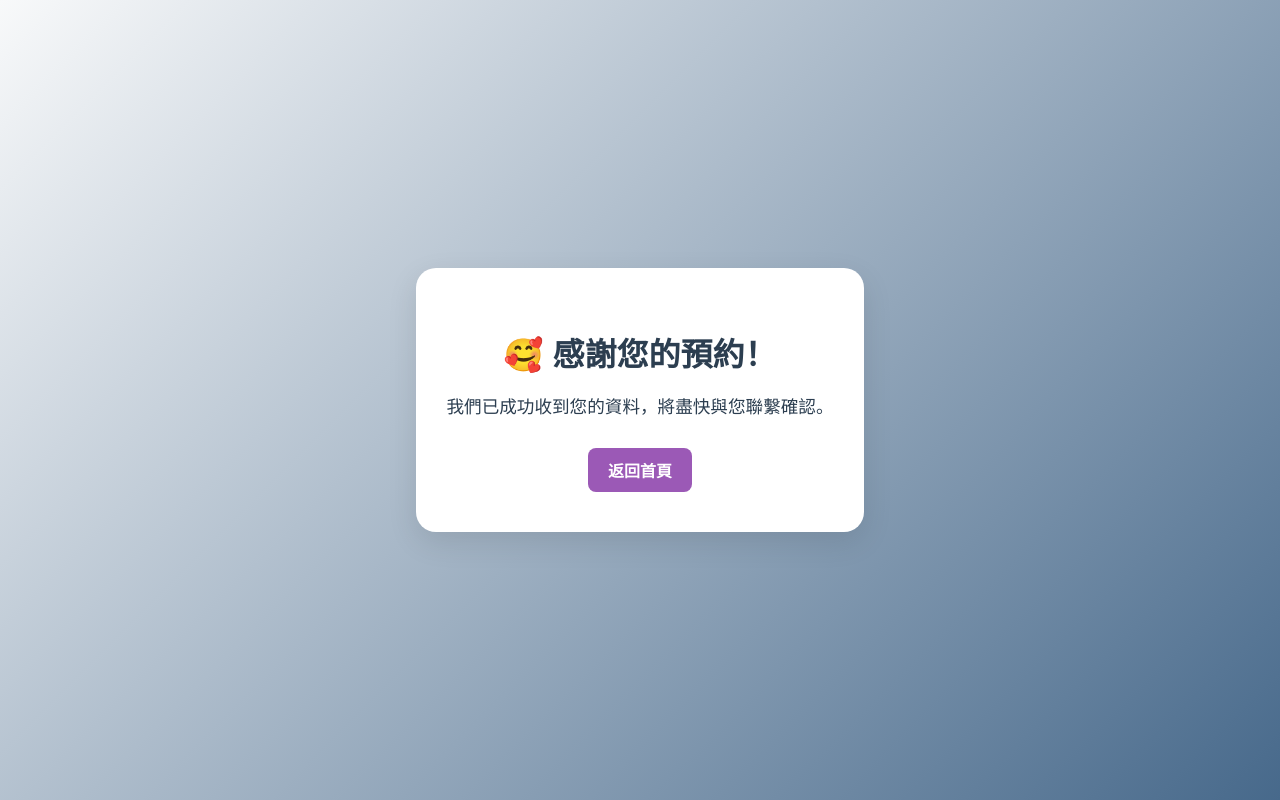
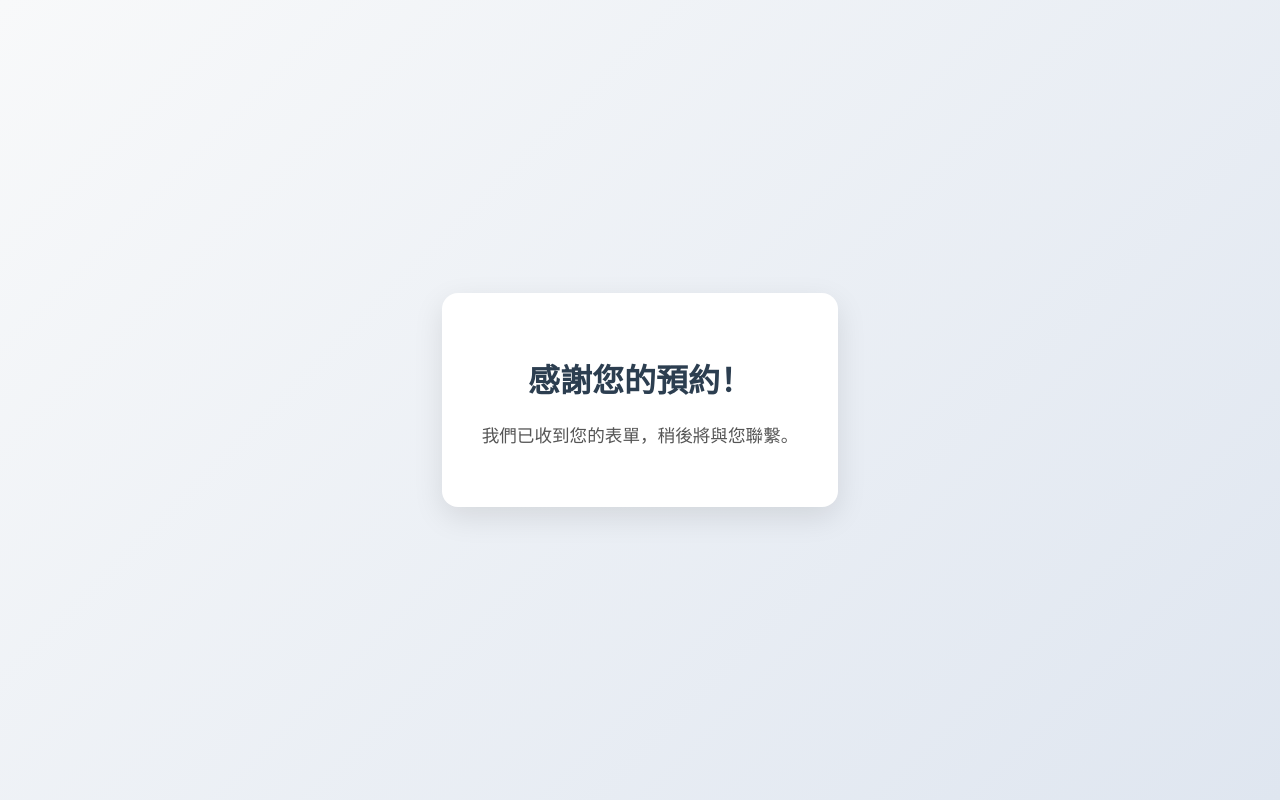
Before and after one commit to marina-chan49/VanCat-Lodge, a plain HTML site: page thankyou.html in a window 1280 px wide. Drawn offline with Linux system fonts and the light colour scheme.

Commit message:
Update thankyou.html

```diff
--- a/thankyou.html
+++ b/thankyou.html
@@ -3,55 +3,54 @@
 <head>
   <meta charset="UTF-8">
   <meta name="viewport" content="width=device-width, initial-scale=1.0">
-  <title>感謝您的預約 - VanCat Lodge</title>
+  <title>感謝您的預約</title>
   <style>
     body {
-      background: linear-gradient(135deg, #f8f9fa 0%, #47698b 100%);
       font-family: 'Noto Sans TC', sans-serif;
-      margin: 0;
-      padding: 0;
-      text-align: center;
+      background: linear-gradient(135deg, #f8f9fa, #dfe6f0);
       display: flex;
       align-items: center;
       justify-content: center;
-      height: 100vh;
+      min-height: 100vh;
+      margin: 0;
+    }
+    .thankyou-box {
+      background: white;
+      padding: 40px;
+      border-radius: 16px;
+      box-shadow: 0 10px 30px rgba(0, 0, 0, 0.1);
+      text-align: center;
+      max-width: 500px;
+    }
+    .thankyou-box h1 {
+      font-size: 2em;
       color: #2c3e50;
     }
-    .thank-you-box {
-      background: white;
-      padding: 40px 30px;
-      border-radius: 20px;
-      max-width: 500px;
-      box-shadow: 0 10px 30px rgba(0,0,0,0.1);
+    .thankyou-box p {
+      margin-top: 20px;
+      font-size: 1.1em;
+      color: #555;
     }
-    h1 {
-      font-size: 2em;
-      margin-bottom: 15px;
-    }
-    p {
-      font-size: 1.1em;
-      margin-bottom: 30px;
-    }
-    a {
-      display: inline-block;
-      padding: 10px 20px;
-      background: #9b59b6;
-      color: white;
-      border-radius: 8px;
-      text-decoration: none;
+    .thankyou-box .booking-id {
+      margin-top: 15px;
       font-weight: bold;
-      transition: background 0.3s ease;
-    }
-    a:hover {
-      background: #8e44ad;
+      color: #8e44ad;
+      font-size: 1.2em;
     }
   </style>
 </head>
 <body>
-  <div class="thank-you-box">
-    <h1>🥰 感謝您的預約！</h1>
-    <p>我們已成功收到您的資料，將盡快與您聯繫確認。</p>
-    <a href="index.html">返回首頁</a>
+  <div class="thankyou-box">
+    <h1>感謝您的預約！</h1>
+    <p>我們已收到您的表單，稍後將與您聯繫。</p>
+    <p class="booking-id" id="bookingIdDisplay"></p>
   </div>
+  <script>
+    const bookingId = localStorage.getItem("vcl_booking_id");
+    if (bookingId) {
+      document.getElementById("bookingIdDisplay").textContent = `您的預約編號為：${bookingId}`;
+      localStorage.removeItem("vcl_booking_id");
+    }
+  </script>
 </body>
 </html>
```
